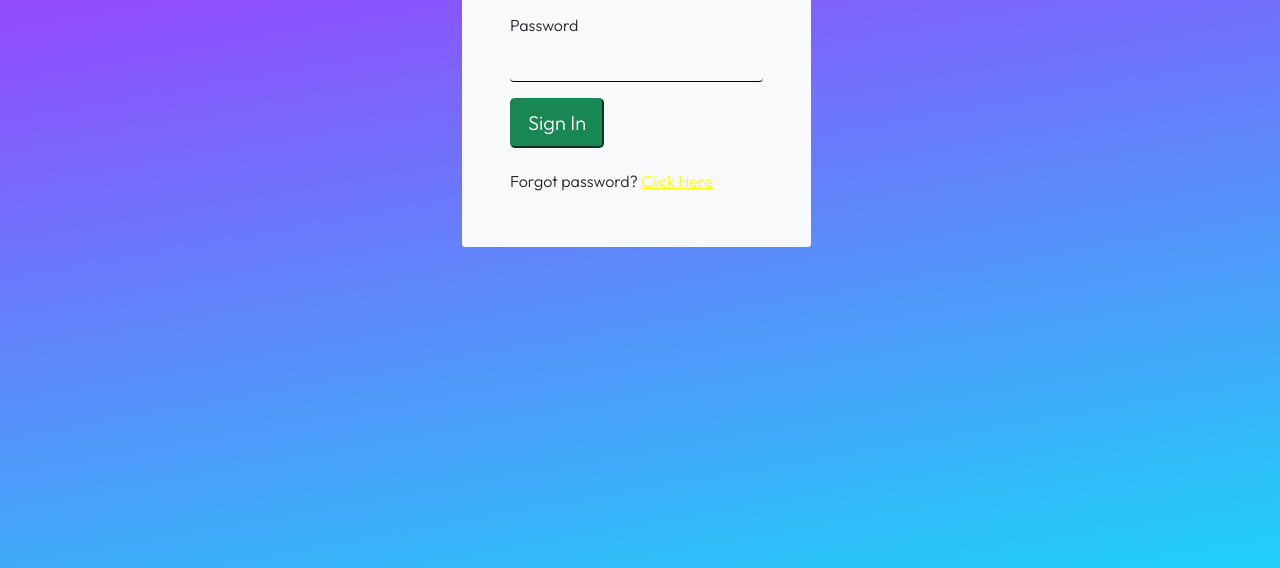
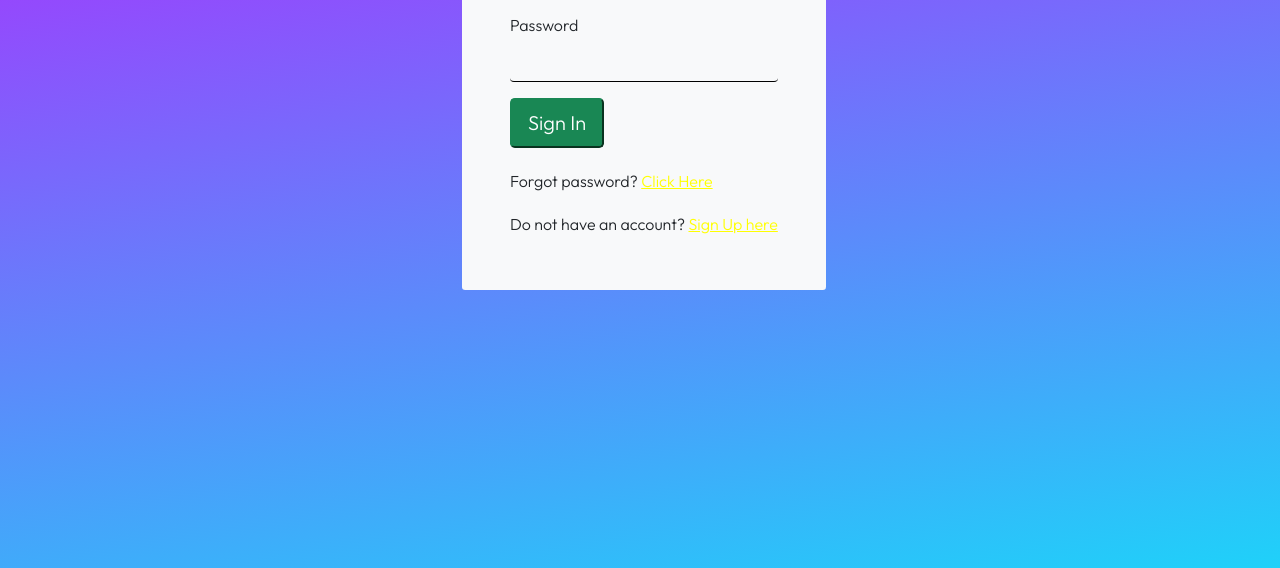
Before and after one commit to samaysole/MePlay, a plain HTML site: page Login.html in a window 1280 px wide. Shown: the part 232-800 px from the top of the page. Drawn offline with nearby package versions, Linux system fonts and the light colour scheme.

Commit message:
redirection added

```diff
--- a/Login.html
+++ b/Login.html
@@ -30,6 +30,7 @@
                     <button type="submit" class="btn-success btn-lg btn-rounded">Sign In</button>
                    <br> <br> <div><h6>Forgot password? <a href="http://">Click Here</a></h6></div>
                 </div>
+                <div class="mt-4"><h6>Do not have an account? <a href="SignUP.html">Sign Up here</a></h6></div>
                     </form>
                 </div>
             </div>
```
Also changed, not shown: SignUP.html (+1 -0 lines).
